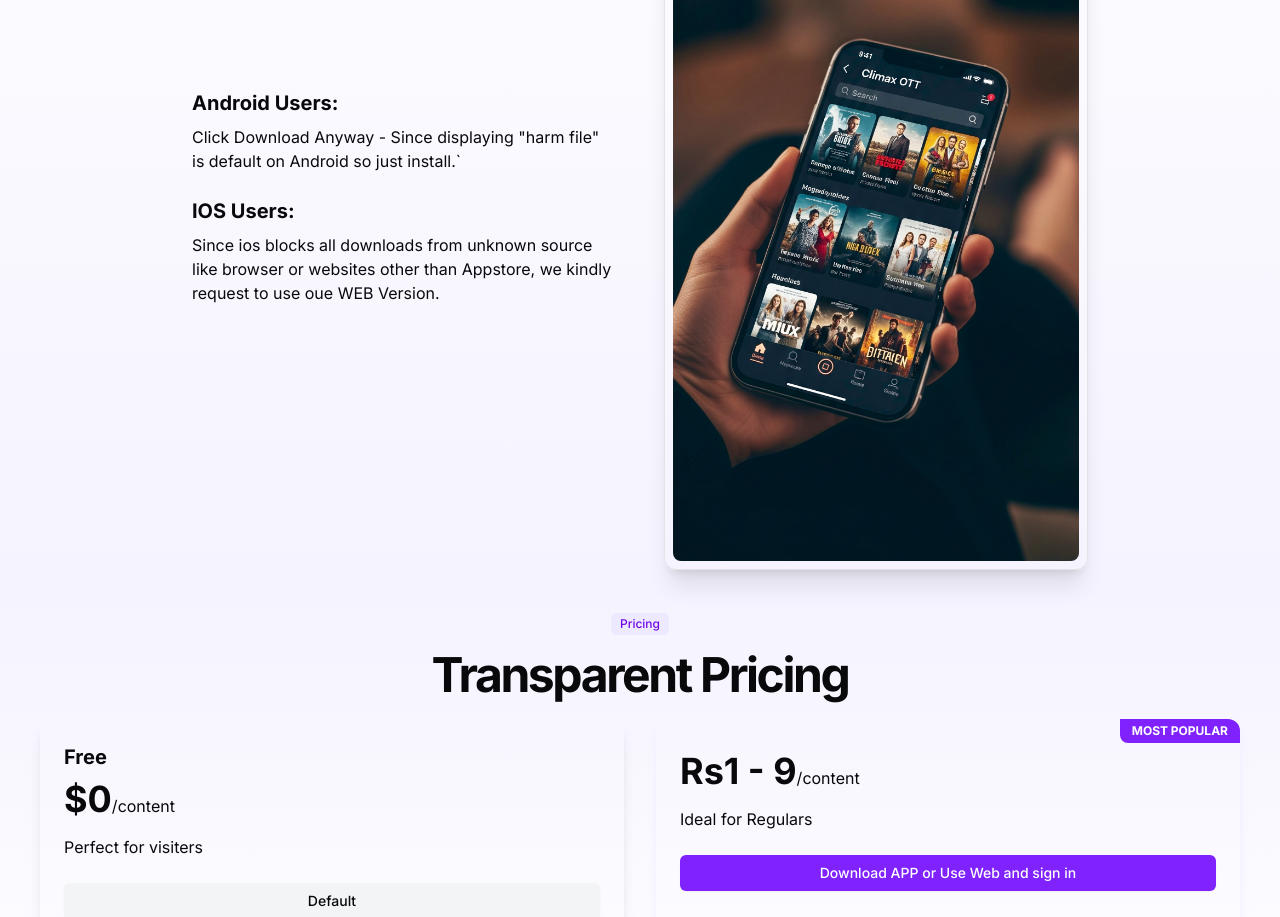
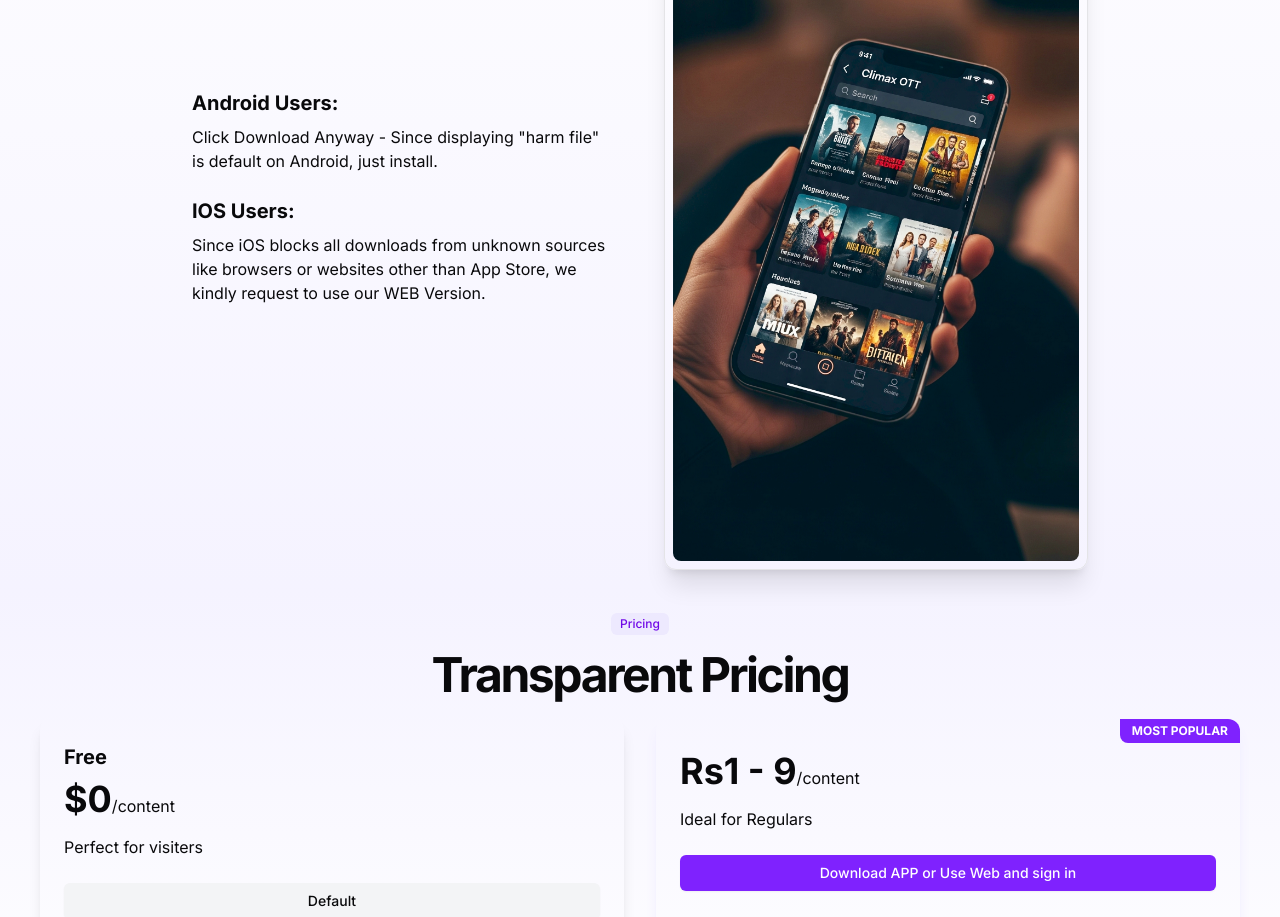
Before and after one commit to Varununknown/climax, a Next.js app: page / in a window 1280 px wide. Shown: the part 1500-2417 px from the top of the page. Built offline with nearby package versions, Linux system fonts and the light colour scheme.

Commit message:
Fix WorkingSection quotes and build errors

```diff
--- a/src/components/workingSection.js
+++ b/src/components/workingSection.js
@@ -14,14 +14,16 @@ const WorkingSection = () => {
           <Badge className="mb-4 bg-violet-100 text-violet-700 hover:bg-violet-100">
             Across Platforms
           </Badge>
-        </div>  {/*
+        </div>
+        {/*
           <h2 className="text-3xl font-bold tracking-tighter sm:text-4xl md:text-5xl">
             Simple to Use, Powerful Results
           </h2>
           <p className="mt-4 text-muted-foreground text-lg max-w-[700px] mx-auto">
             Our app is designed to be intuitive and easy to use, while providing
             powerful features.
-          </p> */}
+          </p>
+        */}
         <Tabs defaultValue="mobile" className="max-w-4xl mx-auto">
           <TabsList className="grid w-full grid-cols-2 mb-4 bg-[#F4F4F5] h-12">
             <TabsTrigger
@@ -50,14 +52,14 @@ const WorkingSection = () => {
                             Android Users:
                           </h3>
                           <p className="text-muted-foreground">
-                          Click Download Anyway - Since displaying "harm file" is default on Android  so just install.`
+                            Click Download Anyway - Since displaying &quot;harm file&quot; is default on Android, just install.
                           </p>
-                          <br></br>
+                          <br />
                           <h3 className="text-xl font-bold mb-2">
                             IOS Users:
                           </h3>
                           <p className="text-muted-foreground">
-                            Since ios blocks all downloads from unknown source like browser or websites other than Appstore, we kindly request to use oue WEB Version.
+                            Since iOS blocks all downloads from unknown sources like browsers or websites other than App Store, we kindly request to use our WEB Version.
                           </p>
                         </div>
                       </div>
@@ -72,7 +74,6 @@ const WorkingSection = () => {
                           ? "/img2.jpg"
                           : "/img4.jpg"
                       }
-
                       width={400}
                       height={300}
                       alt={`${platform} screenshot`}
```
